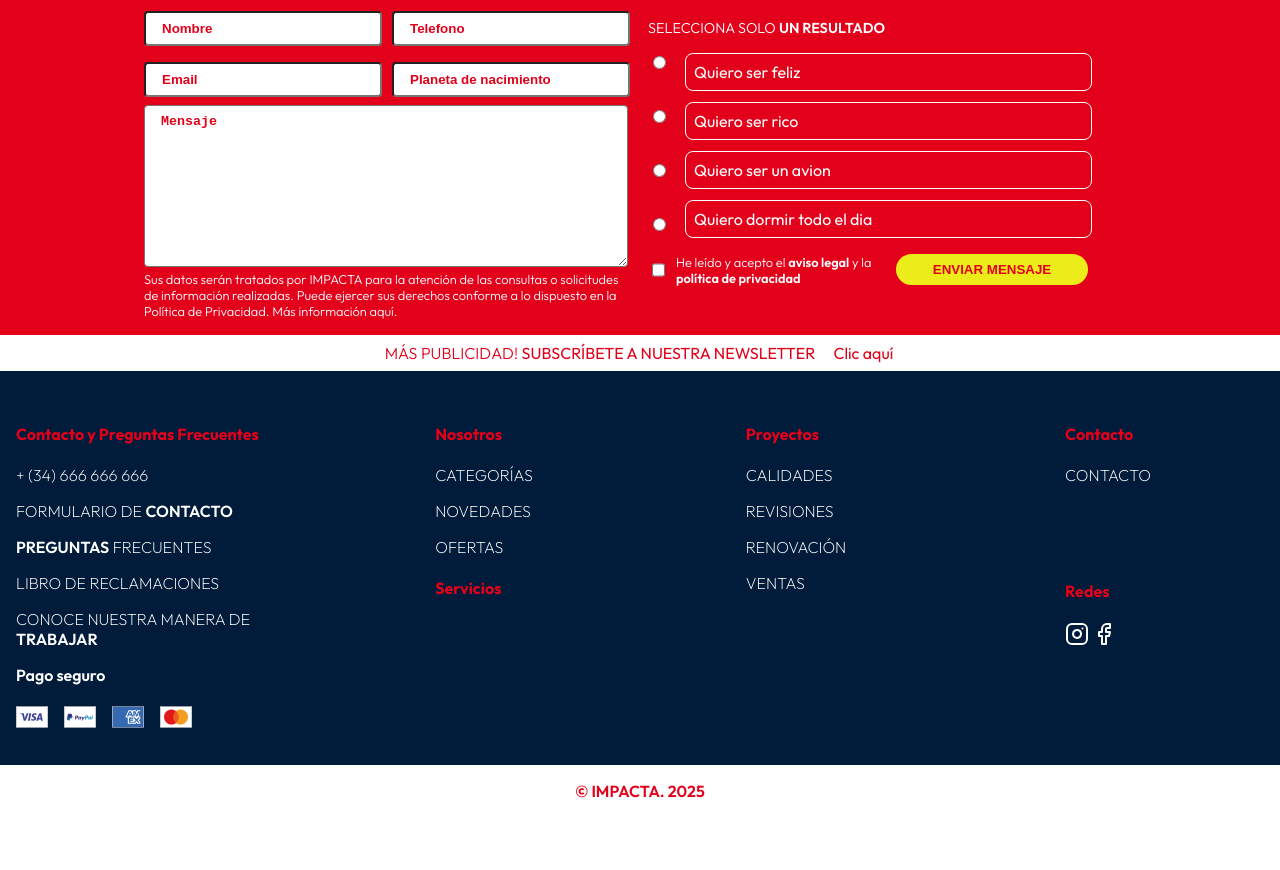
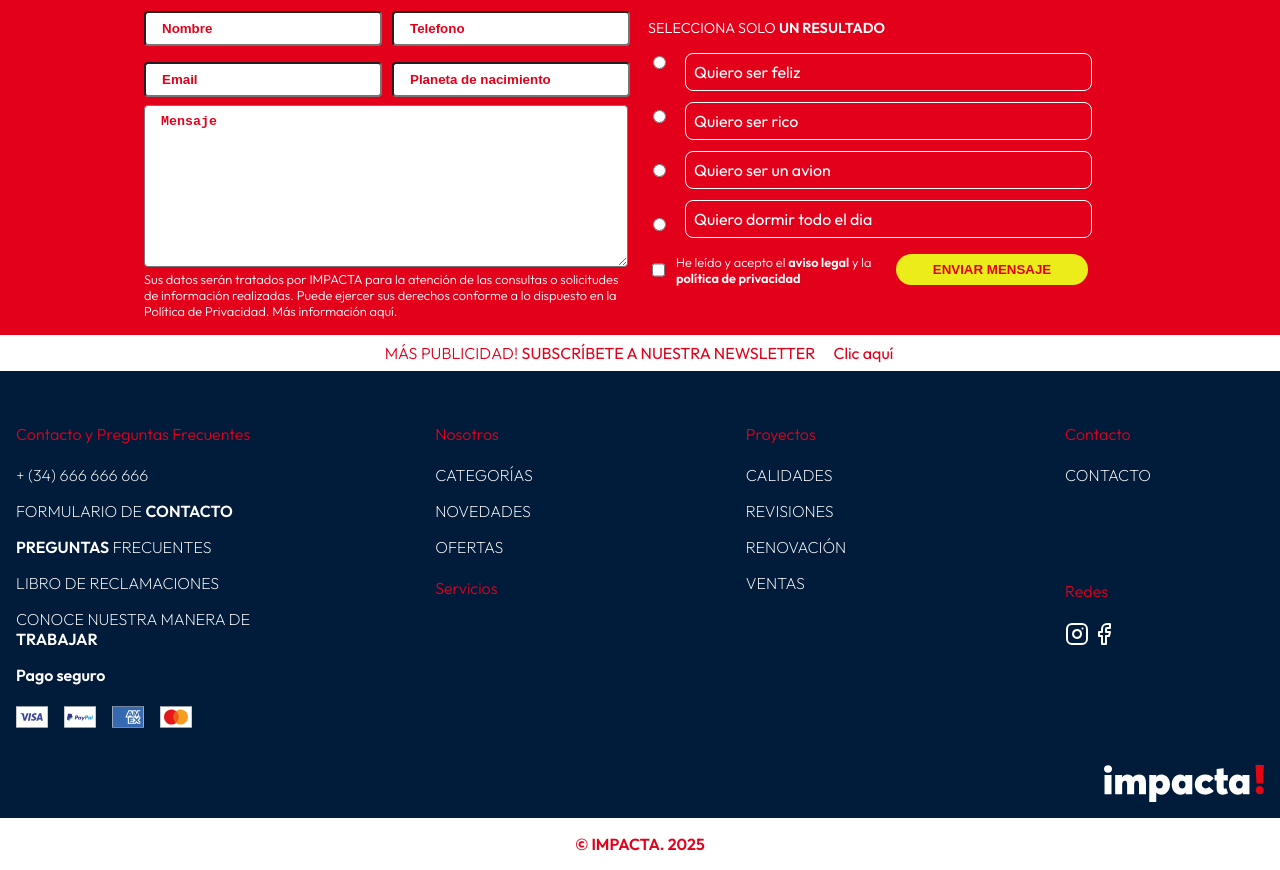
Before and after one commit to macnemoto/impacta-project, a website: page src/index.html in a window 1280 px wide. Shown: the part 3331-4201 px from the top of the page. Before the commit the page ends 4148 px from the top, so only its background shows below. Drawn offline with nearby package versions, Linux system fonts and the light colour scheme.

Commit message:
finished footer

```diff
--- a/src/index.html
+++ b/src/index.html
@@ -525,6 +525,14 @@
           </div>
         </div>
       </div>
+      <div class="footer-logo-container">
+        <img
+        class="footer-logo"
+        src="/src/assets/img/logos/Recurso 14.svg"
+        alt="logo"
+        srcset=""
+      />
+      </div>
     </footer>
     <div class="footer-end">
       <p>
--- a/src/styles/style.scss
+++ b/src/styles/style.scss
@@ -583,6 +583,7 @@ h3 {
 }
 .footer-title {
   color: $red;
+  font-weight: 300;
 }
 @media screen and (min-width: 768px) {
  .margin-top {
@@ -641,3 +642,14 @@ h3 {
 ul li a:hover {
   text-decoration: underline;
 }
+.footer-logo-container {
+  display: flex;
+  justify-content: end;
+  align-items: center;
+  padding-right: 1rem;
+  padding-bottom: 1rem;
+}
+.footer-logo {
+  width: 10rem;
+  height: auto;
+}
```
Also changed, not shown: src/styles/output/style.css, 1 other file.
